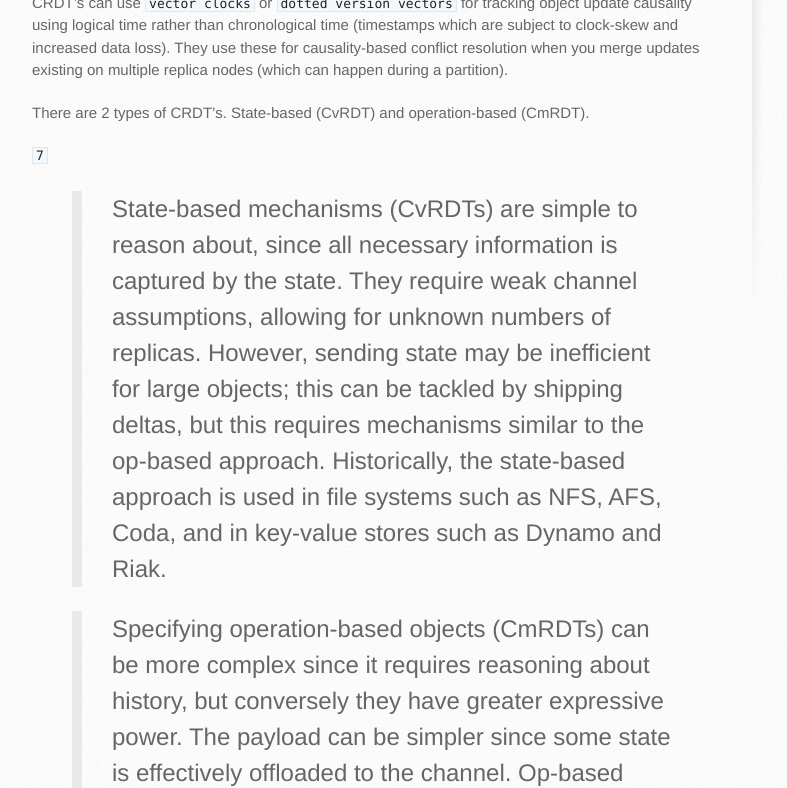
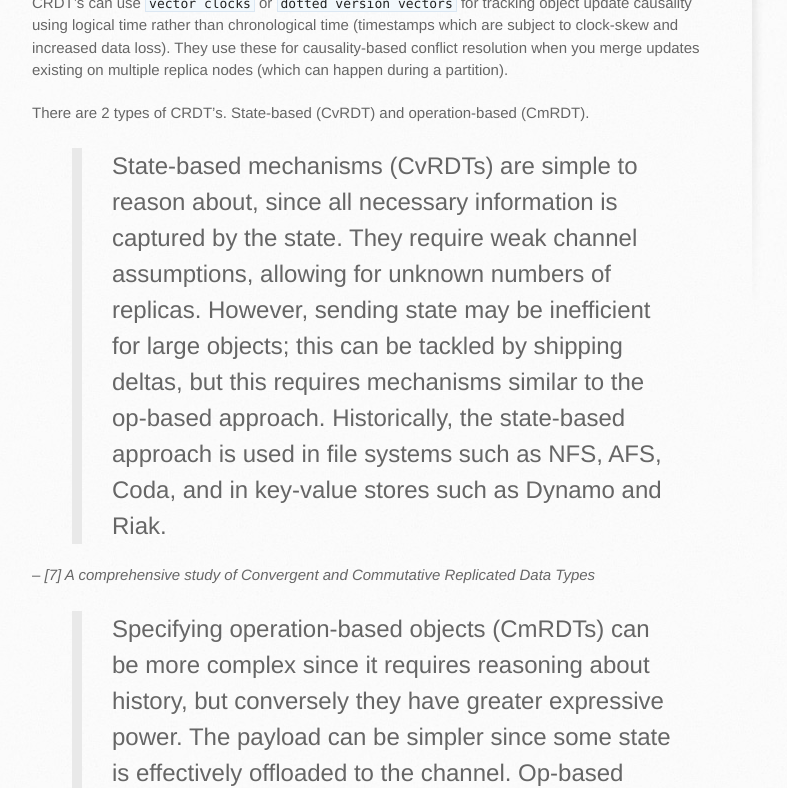
Before and after one commit to simongui/simongui.github.io, a Jekyll site: the page built from distributed-systems/crdt.md, in a window 1280 px wide and 900 px high, scrolled down 324 px, cut to the strip 112-900 px from the top of the window. Shown: the whole strip, without its empty margins (138-925 px from the left). Built offline with Jekyll 4.4.1, drawn with Linux system fonts in a browser that asks for light colours.

Commit message:
no message

```diff
--- a/distributed-systems/crdt.md
+++ b/distributed-systems/crdt.md
@@ -11,8 +11,9 @@ CRDT's can use `vector clocks` or `dotted version vectors` for tracking object u
 
 There are 2 types of CRDT's. State-based (CvRDT) and operation-based (CmRDT).
 
-`7`
 > State-based mechanisms (CvRDTs) are simple to reason about, since all necessary information is captured by the state. They require weak channel assumptions, allowing for unknown numbers of replicas. However, sending state may be inefficient for large objects; this can be tackled by shipping deltas, but this requires mechanisms similar to the op-based approach. Historically, the state-based approach is used in file systems such as NFS, AFS, Coda, and in key-value stores such as Dynamo and Riak.
+
+-- <cite>[7] A comprehensive study of Convergent and Commutative Replicated Data Types</cite>
 
 > Specifying operation-based objects (CmRDTs) can be more complex since it requires reasoning about history, but conversely they have greater expressive power. The payload can be simpler since some state is effectively offloaded to the channel. Op-based replication is more demanding of the channel, since it requires reliable broadcast, which in general requires tracking group membership. Historically, op-based approaches have been used in cooperative systems such as Bayou, Rover, IceCube, Telex.
 
```
